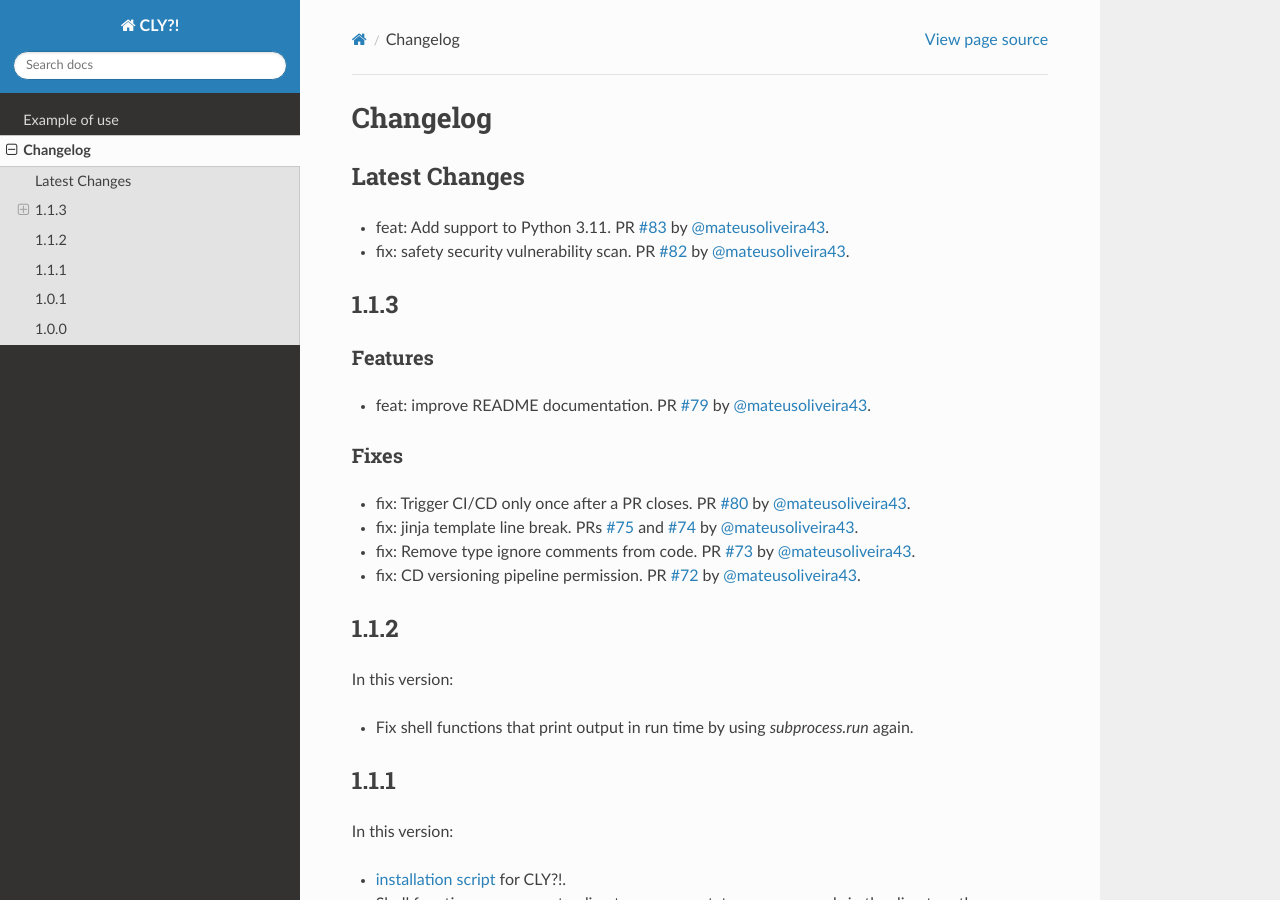
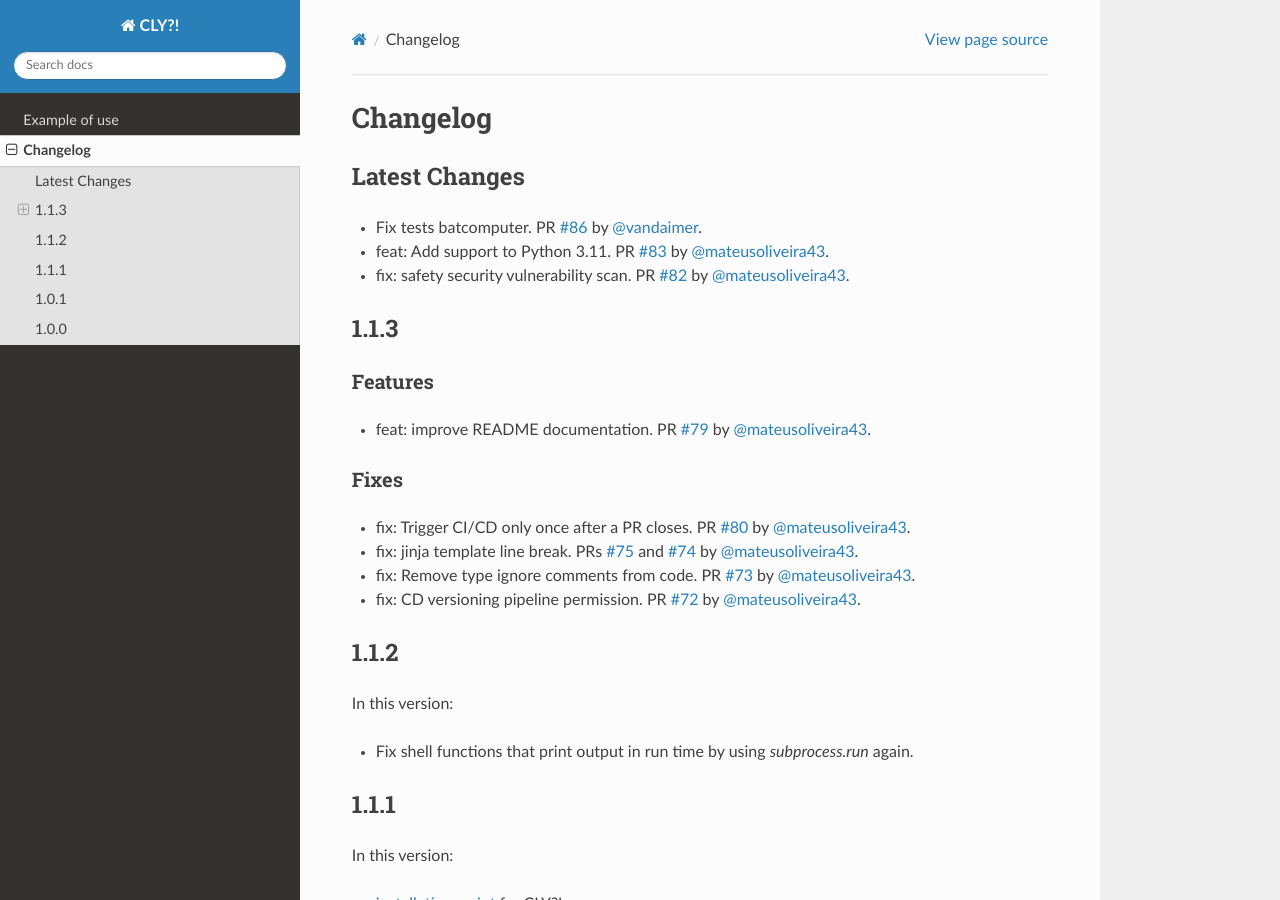
Before and after one commit to mateusoliveira43/cly, a Sphinx documentation site: the page built from docs/changelog.rst, in a window 1280 px wide and 900 px high. Built offline with Sphinx 7.4.7 and the Read the Docs theme 2.0.0, drawn with Linux system fonts in a browser that asks for light colours; pages that are not in the unit, such as notebooks, are missing from menus.

Commit message:
📝 Update release notes

```diff
--- a/docs/changelog.rst
+++ b/docs/changelog.rst
@@ -4,6 +4,7 @@ Changelog
 Latest Changes
 --------------
 
+- Fix tests batcomputer. PR `#86 <https://github.com/mateusoliveira43/cly/pull/86>`_ by `@vandaimer <https://github.com/vandaimer>`_.
 - feat: Add support to Python 3.11. PR `#83 <https://github.com/mateusoliveira43/cly/pull/83>`_ by `@mateusoliveira43 <https://github.com/mateusoliveira43>`_.
 - fix: safety security vulnerability scan. PR `#82 <https://github.com/mateusoliveira43/cly/pull/82>`_ by `@mateusoliveira43 <https://github.com/mateusoliveira43>`_.
 
```
